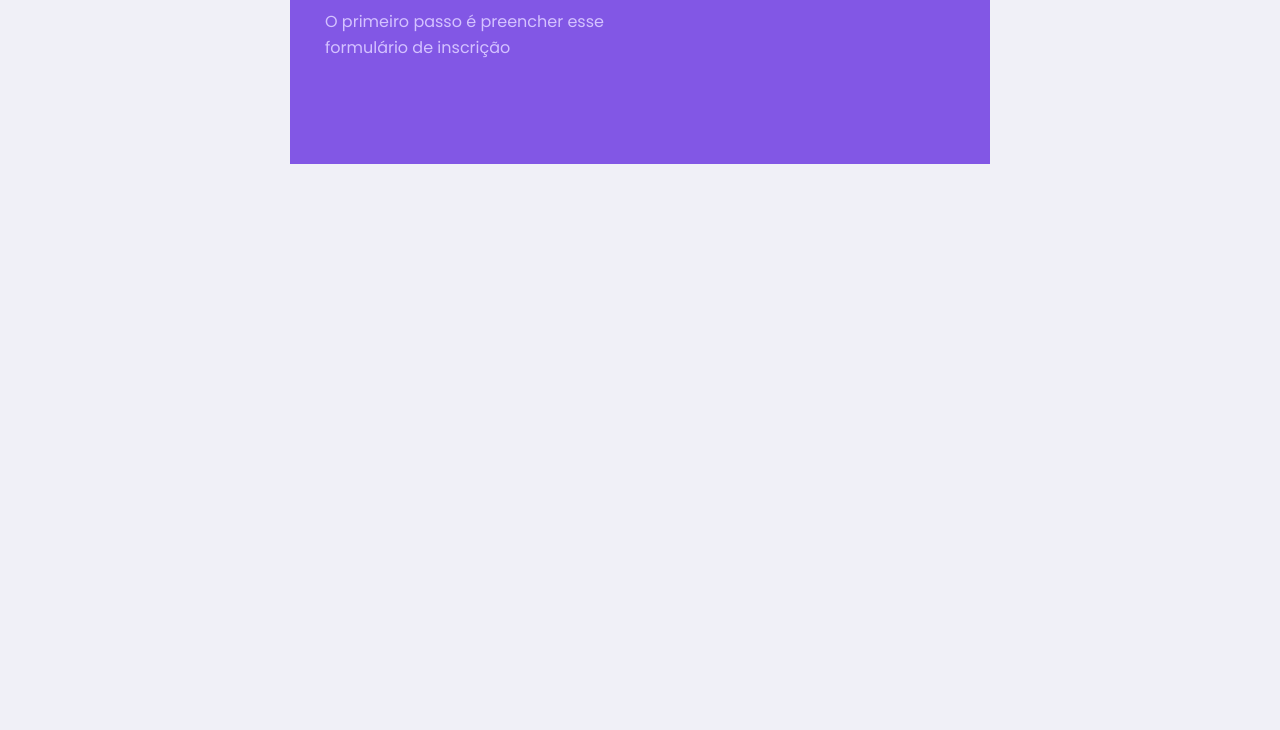
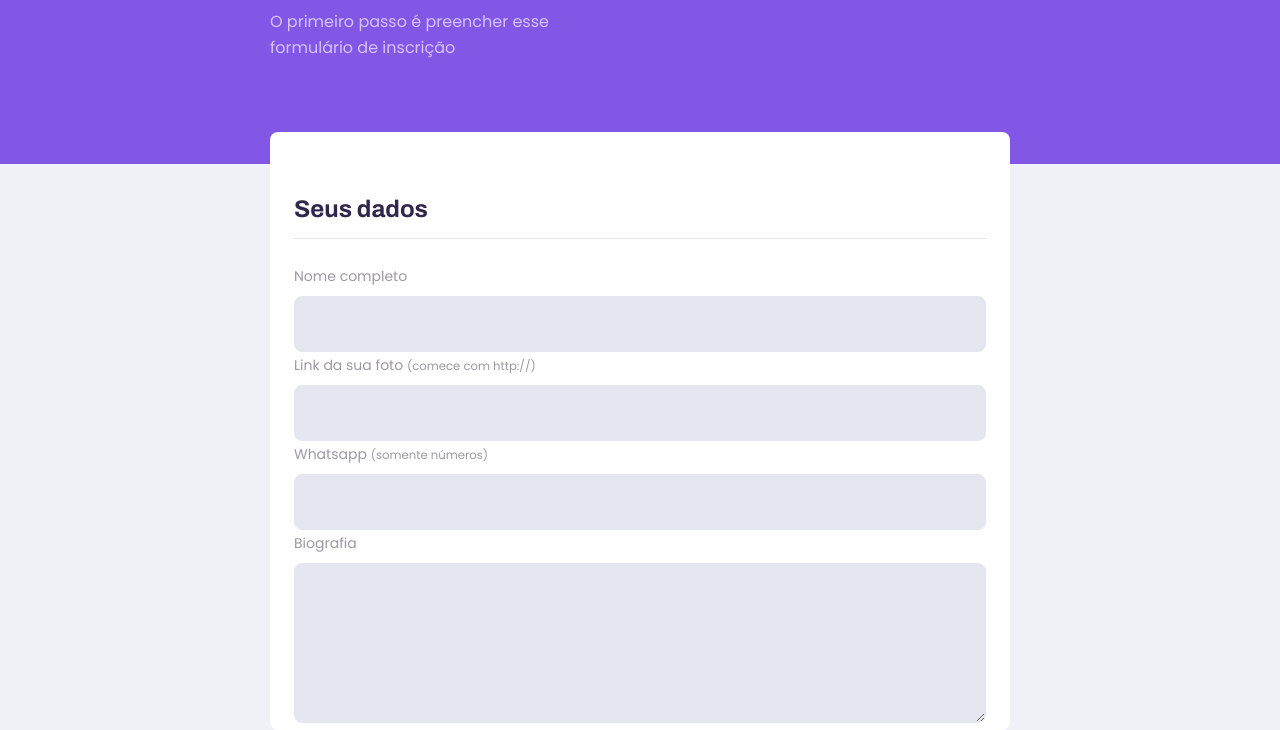
Before and after one commit to pedrow42/education_site, a plain HTML site: page next-course/give-classes.html in a window 1280 px wide. Shown: the part 176-906 px from the top of the page. Before the commit the page ends 800 px from the top, so only its background shows below. Drawn offline with Linux system fonts and the light colour scheme.

Commit message:
commit #3

```diff
--- a/next-course/give-classes.html
+++ b/next-course/give-classes.html
@@ -6,6 +6,7 @@
     <title>proffy | sua plataforma</title>
     <link rel="stylesheet" href="/next-course/styles/style.css">
     <link rel="stylesheet" href="/next-course/styles/header.css">
+    <link rel="stylesheet" href="/next-course/styles/forms.css">
     <link rel="stylesheet" href="/next-course/styles/page-give-classes.css">
 
     <link href="https://fonts.googleapis.com/css2?family=Archivo:wght@400;700&amp;family=Poppins:wght@400;600&amp;display=swap" rel="stylesheet">
@@ -27,9 +28,29 @@
             </div>
         </header>
 
+        <main>
+            <form action="" id="create-class">
+                <fieldset>
+                    <legend>Seus dados</legend>
+                    <div class="input-block">
+                        <label for="name">Nome completo</label>
+                        <input type="name" id="name" required>
+                    </div>
+                    <div class="input-block">
+                        <label for="avatar">Link da sua foto <small>(comece com http://)</small></label>
+                        <input name="avatar" id="avatar" type="url" required>
+                    </div>
+                    <div class="input-block">
+                        <label for="whatsapp">Whatsapp <small>(somente números)</small></label>
+                        <input name="whatsapp" id="whatsapp" type="number" required>
+                    </div>
+                    <div class="textarea-block">
+                        <label for="bio">Biografia</label>
+                        <textarea name="bio" id="bio" required></textarea>
+                    </div>
 
-        <main>
-
+                </fieldset>
+            </form>
         </main>
 
     </div>
--- /dev/null
+++ b/next-course/styles/forms.css
@@ -0,0 +1,41 @@
+.select-block label,
+.input-block label,
+.textarea-block label{
+    font-size: 1.4rem;
+    color: var(--color-text-complement);
+}
+.input-block input,
+.select-block select,
+.textarea-block textarea{
+    width: 100%;
+    height: 5.6rem;
+    margin-top: 0.8rem;
+    border-radius: 0.8rem;
+    background: var(--color-line-in-white);
+    border: 1px solid var(--color-line-in-white);
+    outline: 0;
+    padding: 0 1.6rem;
+    font: 1.6rem Archivo;
+}
+.textarea-block textarea{
+    padding: 1.2rem 1.6rem;
+    height: 16rem;
+
+    resize: vertical;
+}
+.input-block,
+.textarea-block{
+    position: relative;
+}
+.input-block:focus-within::after,
+.textarea-block:focus-within::after{
+    content: "";
+
+    width: calc(100% - 3.2rem);
+    height: 2px;
+    background: var(--color-primary-light);
+
+    position: absolute;
+    left: 1.6rem;
+    bottom: 2px;
+}
--- a/next-course/styles/page-give-classes.css
+++ b/next-course/styles/page-give-classes.css
@@ -2,3 +2,35 @@
     width: 100vw;
     height: 100vh;
 }
+#page-give-classes main{
+    background: var(--color-box-base);
+    width: 100%;
+    max-width: 74rem;
+    border-radius: .8rem;
+    margin: -3.2rem auto 3.2rem;
+    padding-top: 6.4rem;
+}
+#page-give-classes fieldset{
+    border: none;
+
+    padding: 0 2.4rem;
+}
+#page-give-classes fieldset legend{
+    font: 700 2.4rem Archivo;
+    color: var(--color-text-title);
+    margin-bottom: 2.4rem;
+
+    display: flex;
+    align-items: center;
+    justify-content: space-between;
+
+    width: 100%;
+    padding-bottom: 1.6rem;
+    border-bottom: 1px solid var(--color-line-in-white);
+}
+
+@media (min-width: 700px){
+    #page-give-classes #container{
+        max-width: 100vw;
+    }
+}
```
Also changed, not shown: next-course/study.html (+1 -0 lines), next-course/styles/page-study.css (+0 -28 lines).
